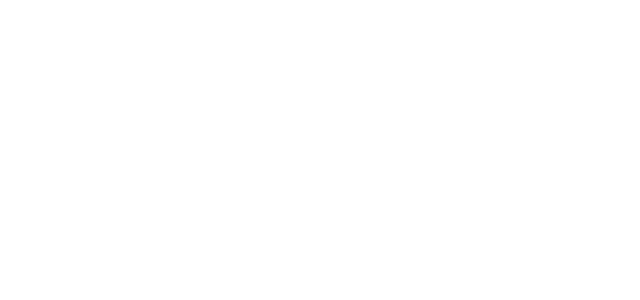
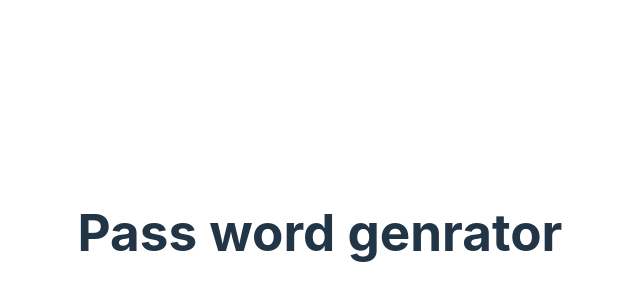
Before and after one commit to Harsh-Y3/SkillSphere, a React (Vite) app in the folder SkillSphere/: page / in a window 1280 px wide. Shown: the part 168-468 px from the top of the page, without its empty margins (320-960 px from the left). Built offline with nearby package versions, Linux system fonts and the light colour scheme.

Commit message:
Update App.jsx

```diff
--- a/SkillSphere/src/App.jsx
+++ b/SkillSphere/src/App.jsx
@@ -8,7 +8,9 @@
 
   return (
     <>
-     </>
+      <h1>Pass word genrator</h1>
+
+    </>
   )
 }
 
```
